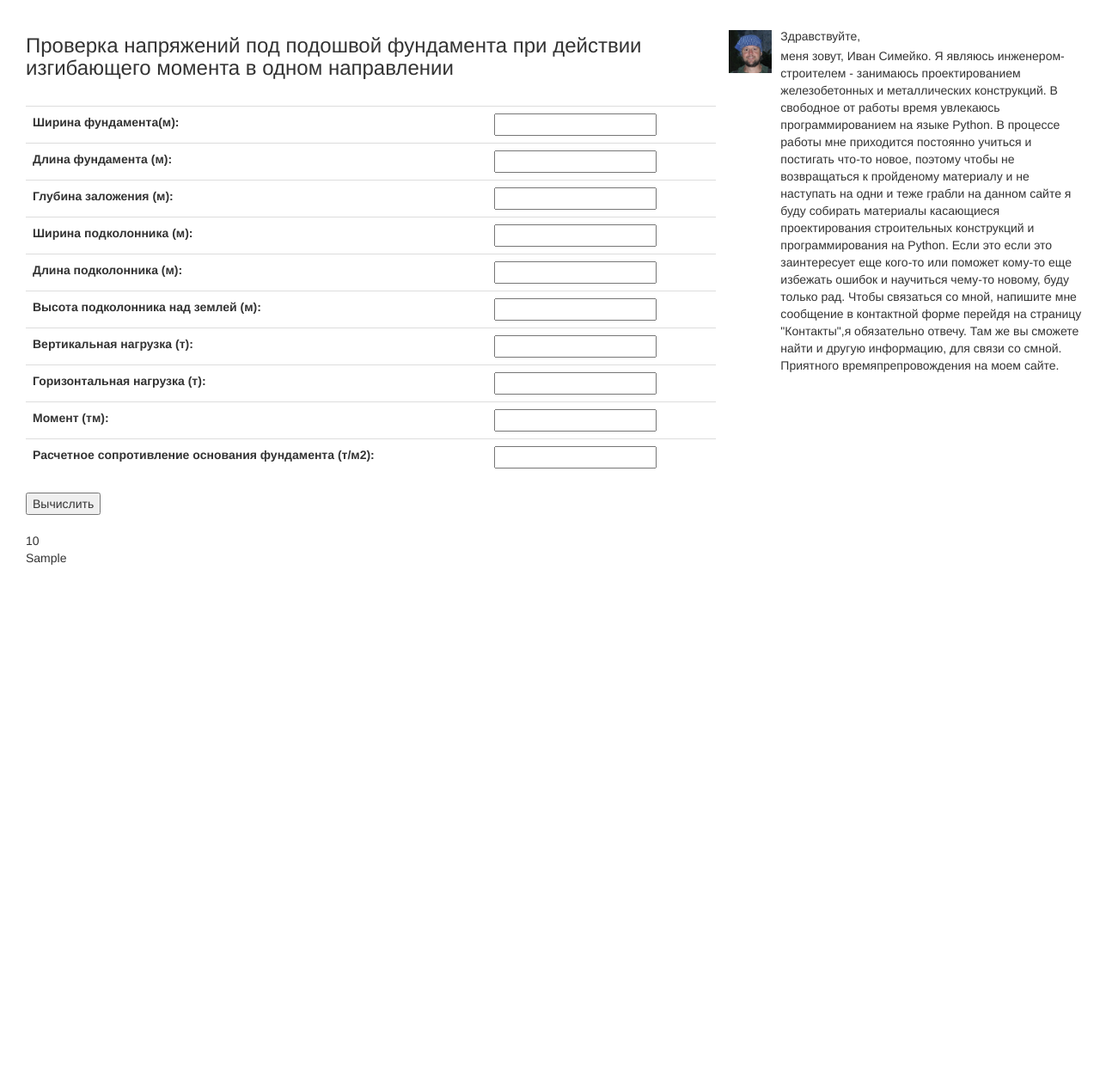
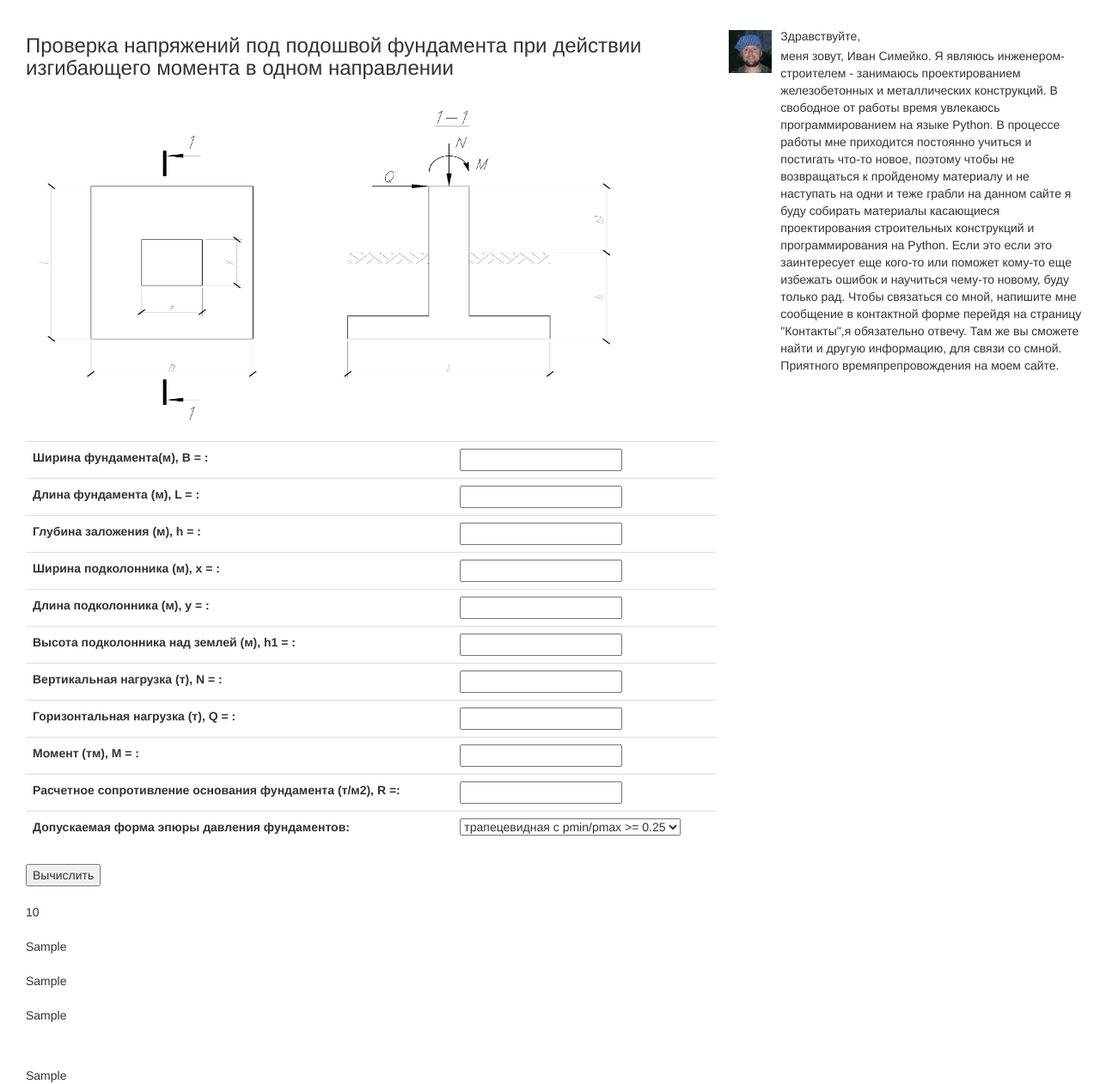
Before and after one commit to IvanSimeyko/blog, a Django app: template foundations/templates/foundation-result.html in a window 1280 px wide. Shown: the part 50-1311 px from the top of the page at 86% size. Before the commit the page ends 707 px from the top, so only its background shows below. Run offline with Django 3.2, Linux system fonts and the light colour scheme; tables that the repository leaves empty hold one stand-in row (values such as "Sample post"); the template is opened without the code that fills it: values that come from a table or form of the project are taken from there, most other values are stand-ins (such as "Sample title", 1, 10 or a date in 2020); parts of the project's set-up code (start-up, migrations or seed data) failed here and were passed over; some libraries are stand-ins or nearby versions.

Commit message:
modify app foundations

```diff
--- a/foundations/templates/foundation-result.html
+++ b/foundations/templates/foundation-result.html
@@ -1,4 +1,7 @@
 {% extends 'base.html' %}
+
+
+{% load staticfiles %}
 
 
 {% block title %}Проверка напряжений под подошвой фундамента{% endblock title %}
@@ -6,19 +9,20 @@
 
 {% block container %}
 <h3>Проверка напряжений под подошвой фундамента при действии изгибающего момента в одном направлении</h3>
-<br />
 
-<form method = 'get'>
-
+    <p><img src="{% static 'img/fund.jpg' %}" width="750" height="400"></p>
+    <form method = 'get'>
         <table class="table table-responsive">
             {{ form.as_table }}
         </table>
+        <input type="Submit" value="Вычислить">
+    </form>
 
-    <input type="Submit" value="Вычислить">
-</form>
-
-<br />
-{{ weight_foundations }} <br/>
-{{ load_in_foundations }}
+    <br />
+    {{ weight_foundations }} <br/> <br/>
+    {{ load_in_foundations }} <br/> <br/>
+    {{ eccentricity_foundations }} <br/> <br/>
+    {{ pressure_foundations|linebreaks }} <br/> <br/>
+    {{ e }}
 
 {% endblock container %}
--- a/foundations/views.py
+++ b/foundations/views.py
@@ -4,16 +4,20 @@ from django import forms
 
 
 class QuadraticForm(forms.Form):
-    width_foundation = forms.FloatField(label="Ширина фундамента(м)")
-    length_foundation = forms.FloatField(label="Длина фундамента (м)")
-    depth_foundation = forms.FloatField(label="Глубина заложения (м)")
-    width_bucket = forms.FloatField(label="Ширина подколонника (м)")
-    length_bucket = forms.FloatField(label="Длина подколонника (м)")
-    height_above_ground = forms.FloatField(label="Высота подколонника над землей (м)")
-    vertical_force = forms.FloatField(label="Вертикальная нагрузка (т)")
-    horizontal_force = forms.FloatField(label="Горизонтальная нагрузка (т)")
-    moment = forms.FloatField(label="Момент (тм)")
-    resistance_soil = forms.FloatField(label="Расчетное сопротивление основания фундамента (т/м2)")
+    b = forms.FloatField(label="Ширина фундамента(м),  B = ")
+    l = forms.FloatField(label="Длина фундамента (м),  L = ")
+    h = forms.FloatField(label="Глубина заложения (м),  h = ")
+    x = forms.FloatField(label="Ширина подколонника (м),  x = ")
+    y = forms.FloatField(label="Длина подколонника (м),  y = ")
+    h1 = forms.FloatField(label="Высота подколонника над землей (м), h1 = ")
+    N = forms.FloatField(label="Вертикальная нагрузка (т),  N = ")
+    Q = forms.FloatField(label="Горизонтальная нагрузка (т),  Q = ")
+    M = forms.FloatField(label="Момент (тм),  M = ")
+    R = forms.FloatField(label="Расчетное сопротивление основания фундамента (т/м2),  R =")
+    epurs = forms.ChoiceField(label="Допускаемая форма эпюры давления фундаментов",
+                              choices=(('1', 'трапецевидная с pmin/pmax >= 0.25'),
+                                      ('2', 'треугольная без отрыва подошвы'),
+                                      ('3', 'треугольная с отрывом подошвы'),))
 
     def clean(self):
         data = self.cleaned_data
@@ -23,96 +27,112 @@ class QuadraticForm(forms.Form):
 
 
 # weight of the foundation
-def weight_found(width_foundation, length_foundation, depth_foundation,
-                 width_bucket, length_bucket, height_above_ground):
-    weight = width_foundation*length_foundation*depth_foundation*2 +\
-        width_bucket*length_bucket*height_above_ground*2.75
+def weight_found(b, l, h, x, y, h1):
+    weight = b*l*h*2 + x*y*h1*2.75
     return weight
 
 
-def load_in_found(vertical_force, weight_found,
-                  horizontal_force, moment, depth_foundation, height_above_ground):
-    vertical_load = vertical_force + weight_found
-    moment = moment + horizontal_force*(depth_foundation+height_above_ground)
+def load_in_found(N, Q, b, l, h, x, y, h1, M):
+    vertical_load = N + weight_found(b, l, h, x, y, h1)
+    moment = M + Q*(h+h1)
     return vertical_load, moment
 
 
-def geometry(width_foundation, length_foundation):
-    square = width_foundation*length_foundation
-    resistance_moment = width_foundation*length_foundation**2 / 6
+def geometry(b, l):
+    square = b*l
+    resistance_moment = b*l**2 / 6
     return square, resistance_moment
 
 
-def eccentricity(load_in_found):
-    eccentricity = load_in_found[1] / load_in_found[0]
+def eccentricity(N, Q, b, l, h, x, y, h1, M):
+    eccentricity = load_in_found(N, Q, b, l, h, x, y, h1, M)[1] / load_in_found(N, Q, b, l, h, x, y, h1, M)[0]
     return eccentricity
 
 
-def pressure(load_in_found, geometry, eccentricity, length_foundation, width_foundation):
-    if eccentricity <= 0.25*length_foundation:
-        if eccentricity < length_foundation/1.6:
-            pressure_max = load_in_found[0]/geometry[0] + load_in_found[1]/geometry[1]
-            pressure_min = load_in_found[0]/geometry[0] - load_in_found[1]/geometry[1]
-            return '\n \n Эпюра давления под подошвой фундамента имеет трапецивидный вид.\
-            Максимальное краевое давление pmax = %.2f; pmin = %.2f' % (pressure_max, pressure_min)
-        elif eccentricity == length_foundation/1.6:
-            pressure_max = load_in_found[0]/geometry[0] + load_in_found[1]/geometry[1]
-            pressure_min = load_in_found[0]/geometry[0] - load_in_found[1]/geometry[1]
-            return '\n \n Эпюра давления под подошвой фундамента имеет треугольный вид.\
-            Максимальное краевое давление pmax = %.2f; pmin = %.2f' % (pressure_max, pressure_min)
-        elif eccentricity > length_foundation/1.6:
-            c0 = length_foundation/2 - eccentricity
-            if c0 <= length_foundation:
-                pressure_max = 2*load_in_found[0] / (3*width_foundation*c0)
+def pressure(N, Q, b, l, h, x, y, h1, M, R):
+    if eccentricity(N, Q, b, l, h, x, y, h1, M) <= 0.25*l:
+        if eccentricity(N, Q, b, l, h, x, y, h1, M) < l/6:
+            pressure_max = load_in_found(N, Q, b, l, h, x, y, h1, M)[0]/geometry(b, l)[0] + \
+                           load_in_found(N, Q, b, l, h, x, y, h1, M)[1]/geometry(b, l)[1]
+            pressure_min = load_in_found(N, Q, b, l, h, x, y, h1, M)[0]/geometry(b, l)[0] - \
+                           load_in_found(N, Q, b, l, h, x, y, h1, M)[1]/geometry(b, l)[1]
+            pressure_soil = pressure_max / geometry(b, l)[0]
+            if pressure_soil <= 1.2 * R:
+                text = 'Эпюра давления под подошвой фундамента имеет трапецивидный вид. \n \
+                       Максимальное краевое давление pmax = %.2f (т/м2); минимальное pmin = %.2f (т/м2)' \
+                       % (pressure_max, pressure_min)
+                return text
+            else:
+                return '\n \n Максимальное напряжение pmax = %.2f (т/м2) превышает допустимое Rmax = %.2f (т/м2).\
+                Увеличьте размеры фундамента' % (pressure_max, 1.2*R)
+
+        elif eccentricity(N, Q, b, l, h, x, y, h1, M) == l/6:
+            pressure_max = load_in_found(N, Q, b, l, h, x, y, h1, M)[0]/geometry(b, l)[0] + \
+                           load_in_found(N, Q, b, l, h, x, y, h1, M)[1]/geometry(b, l)[1]
+            pressure_soil = pressure_max / geometry(b, l)[0]
+            if pressure_soil <= 1.2 * R:
+                return '\n \n Эпюра давления под подошвой фундамента имеет треугольный вид.\
+                Максимальное краевое давление pmax = %.2f (т/м2); pmin = 0' % pressure_max
+            else:
+                return '\n \n Максимальное напряжение pmax = %.2f (т/м2) превышает допустимое Rmax = %.2f (т/м2).\
+                Увеличьте размеры фундамента' % (pressure_max, 1.2*R)
+
+        elif l/6 < eccentricity(N, Q, b, l, h, x, y, h1, M) < l/4:
+            c0 = l/2 - eccentricity(N, Q, b, l, h, x, y, h1, M)
+            gap_found = l-(3*c0)
+            pressure_max = 2*load_in_found(N, Q, b, l, h, x, y, h1, M)[0] / (3*b*c0)
+            pressure_soil = pressure_max / geometry(b, l)[0]
+            if pressure_soil <= 1.2 * R:
                 return '\n \n Эпюра давления под подошвой имеет треугольную форму (имеется отрыв фундамента.\
-                Максимальное краевое давление pmax=%.2f.\n \
-                Величина отрыва подошвы фундамента Со = %.2f' % (pressure_max, c0)
+                       Максимальное краевое давление pmax=%.2f. (т/м2) \n \
+                       Величина отрыва подошвы фундамента Со = %.2f' % (pressure_max, gap_found)
             else:
-                return '\n \n '
+                return '\n \n Максимальное напряжение pmax = %.2f (т/м2) превышает допустимое Rmax = %.2f (т/м2).\
+                Увеличьте размеры фундамента' % (pressure_max, 1.2*R)
+
     else:
-        max_eccentricity = 0.25 * length_foundation
+        max_eccentricity = 0.25 * l
         return '\n \n Эксцентриситет = %.2f больше предельного значения\
-        (чертверть длины фундамента). Увелитьте размеры фундаменты!' % max_eccentricity
-
-def conclusion(pressure, resistance_soil):
-    if len(pressure) == 3:
-        pass
+        (%.2f). Увеличьте размеры фундаменты!' % (eccentricity(N, Q, b, l, h, x, y, h1, M), max_eccentricity)
 
 
 def foundation_results(request):
     if request.GET:
         form = QuadraticForm(request.GET)
         if form.is_valid():
-            width_foundation = form.cleaned_data.get('width_foundation')
-            length_foundation = form.cleaned_data.get('length_foundation')
-            depth_foundation = form.cleaned_data.get('depth_foundation')
-            width_bucket = form.cleaned_data.get('width_bucket')
-            length_bucket = form.cleaned_data.get('length_bucket')
-            height_above_ground = form.cleaned_data.get('height_above_ground')
-            vertical_force = form.cleaned_data.get('vertical_force')
-            horizontal_force = form.cleaned_data.get('horizontal_force')
-            moment = form.cleaned_data.get('moment')
-            resistance_soil = form.cleaned_data.get('resistance_soil')
+            b = form.cleaned_data.get('b')
+            l = form.cleaned_data.get('l')
+            h = form.cleaned_data.get('h')
+            x = form.cleaned_data.get('x')
+            y = form.cleaned_data.get('y')
+            h1 = form.cleaned_data.get('h1')
+            N = form.cleaned_data.get('N')
+            Q = form.cleaned_data.get('Q')
+            M = form.cleaned_data.get('M')
+            R = form.cleaned_data.get('R')
+            epurs = form.cleaned_data.get('epurs')
 
-            weight_foundations = weight_found(width_foundation, length_foundation,
-                                 depth_foundation, width_bucket, length_bucket, height_above_ground)
+            weight_foundations = '\n \n \n Вес фундамента = %.2f (т)' % weight_found(b, l, h, x, y, h1)
 
-            load_in_foundations = load_in_found(vertical_force, weight_found(width_foundation, length_foundation,
-                                                depth_foundation, width_bucket, length_bucket, height_above_ground),
-                                                horizontal_force, moment, depth_foundation, height_above_ground)
+            load_in_foundations = '\n \n \n Нагрузка на обрезе фундамента N = {} (т), M = {} (тм)' \
+                                  .format(load_in_found(N, Q, b, l, h, x, y, h1, M)[0],
+                                          load_in_found(N, Q, b, l, h, x, y, h1, M)[1])
 
-            geometry_foundations = geometry(width_foundation, length_foundation)
+            geometry_foundations = geometry(b, l)
 
-            eccentricity_foundations = eccentricity(load_in_foundations)
+            eccentricity_foundations = '\n \n \n Относительный эксцентриситет приложения нагружки %.2f'\
+                                       % eccentricity(N, Q, b, l, h, x, y, h1, M)
 
-            pressure_foundations = pressure(load_in_foundations, geometry_foundations, eccentricity_foundations,
-                                            length_foundation, width_foundation)
+            pressure_foundations = pressure(N, Q, b, l, h, x, y, h1, M, R)
 
+            e = epurs
             return render(request, "foundation-result.html",
                           {'form': form, 'weight_foundations': weight_foundations,
                                          'load_in_foundations': load_in_foundations,
                                          'geometry_foundations': geometry_foundations,
-                                         'eccentricity_foundations': eccentricity_foundations,})
+                                         'eccentricity_foundations': eccentricity_foundations,
+                                         'pressure_foundations': pressure_foundations,
+                                         'e': e})
         else:
             return render(request, "foundation-result.html", {'form': form})
     else:
```
Also changed, not shown: foundations/static/img/fund.jpg (added).
